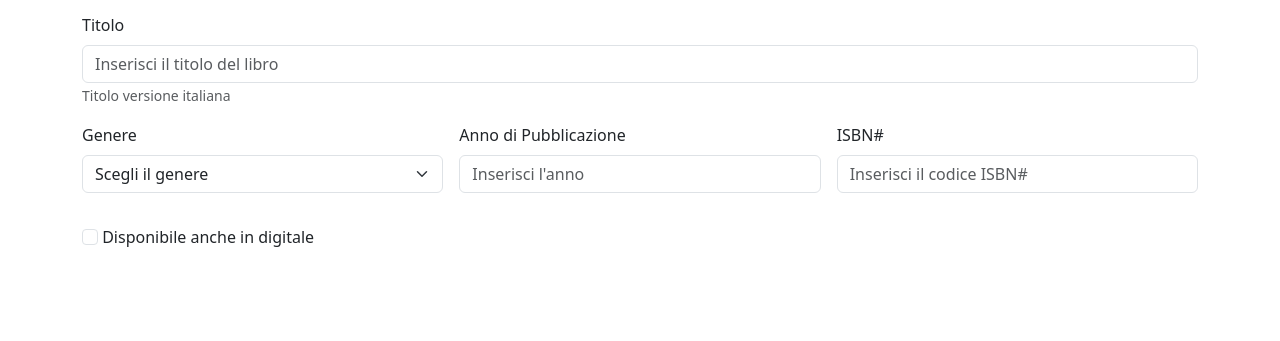
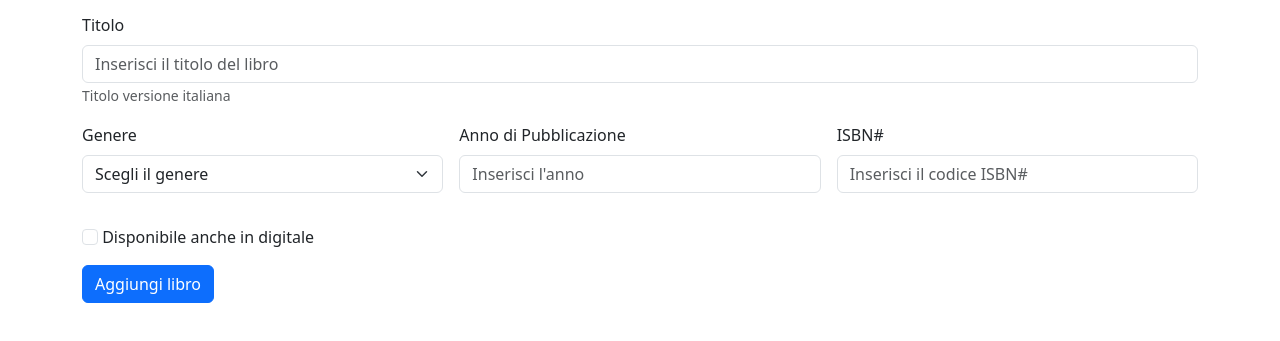
Before and after one commit to saverio-mandarano/html-css-bootstrap-dashboard, a plain HTML site: page pages/nuovolibro.html in a window 1280 px wide. Shown: the part 245-586 px from the top of the page. Drawn offline with nearby package versions, Linux system fonts and the light colour scheme.

Commit message:
aggiunto bottone submit

```diff
--- a/pages/nuovolibro.html
+++ b/pages/nuovolibro.html
@@ -81,10 +81,6 @@
     </header>
 
     <main>
-      <!--
-
-      <button type="submit" class="btn btn-primary">Sign in</button> -->
-
       <section class="container mx-auto">
         <h1 class="my-4">Nuovo Libro</h1>
         <form class="row g-3">
@@ -155,7 +151,11 @@
               Disponibile anche in digitale
             </label>
           </div>
-          <div class="col-12"></div>
+          <div class="col-12">
+            <button type="submit" class="btn btn-primary">
+              Aggiungi libro
+            </button>
+          </div>
         </form>
       </section>
     </main>
```
